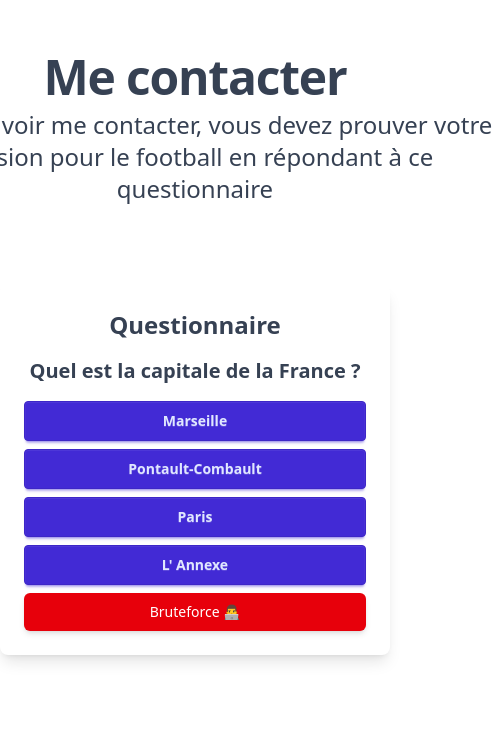
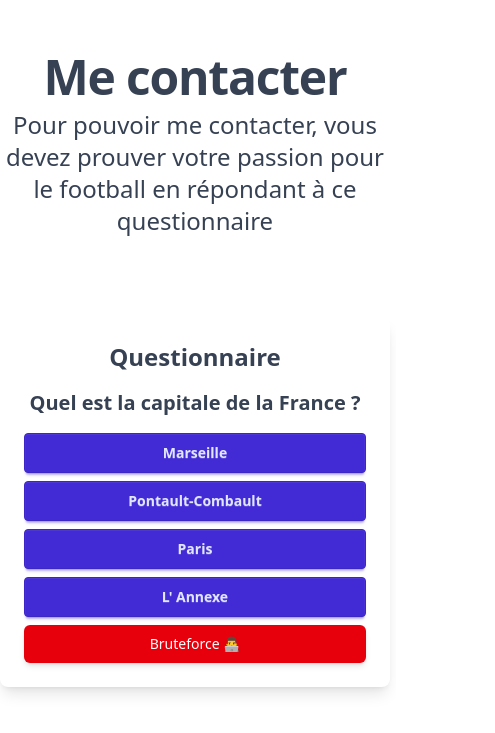
Before and after one commit to ANTSKYYY/AntoineL, a website: page src/index.html in a window 390 px wide. Shown: the part 1663-2396 px from the top of the page, 495 px wide, since content can reach past the window. Drawn offline with Linux system fonts and the light colour scheme; no server answers.

Commit message:
Update index.html
Adaptation mobile vue

```diff
--- a/src/index.html
+++ b/src/index.html
@@ -138,7 +138,7 @@
     <!-- Formulaire de Contact -->
     <div class="flex flex-col isolate h-screen w-screen items-center bg-white" id="contact">
       <h1 class="text-5xl font-semibold tracking-tight text-balance text-gray-700 sm:text-6xl text-center mt-16">Me contacter</h1>
-      <h2 class="text-2xl text-gray-700 mt-2 mb-8 w-150 text-center">Pour pouvoir me contacter, vous devez prouver votre passion pour le football en répondant à ce questionnaire</h2>
+      <h2 class="text-2xl text-gray-700 mt-2 mb-8 text-center">Pour pouvoir me contacter, vous devez prouver votre passion pour le football en répondant à ce questionnaire</h2>
       <div id="divquest" class="flex flex-col bg-white p-6 rounded-lg shadow-lg max-w-md w-full mt-12">
         <h1 class="text-2xl font-bold mb-4 text-center text-gray-700">Questionnaire</h1>
         <div id="question" class="text-xl font-bold mb-4 text-center text-gray-700">Quel est la capitale de la France ?</div>
```
